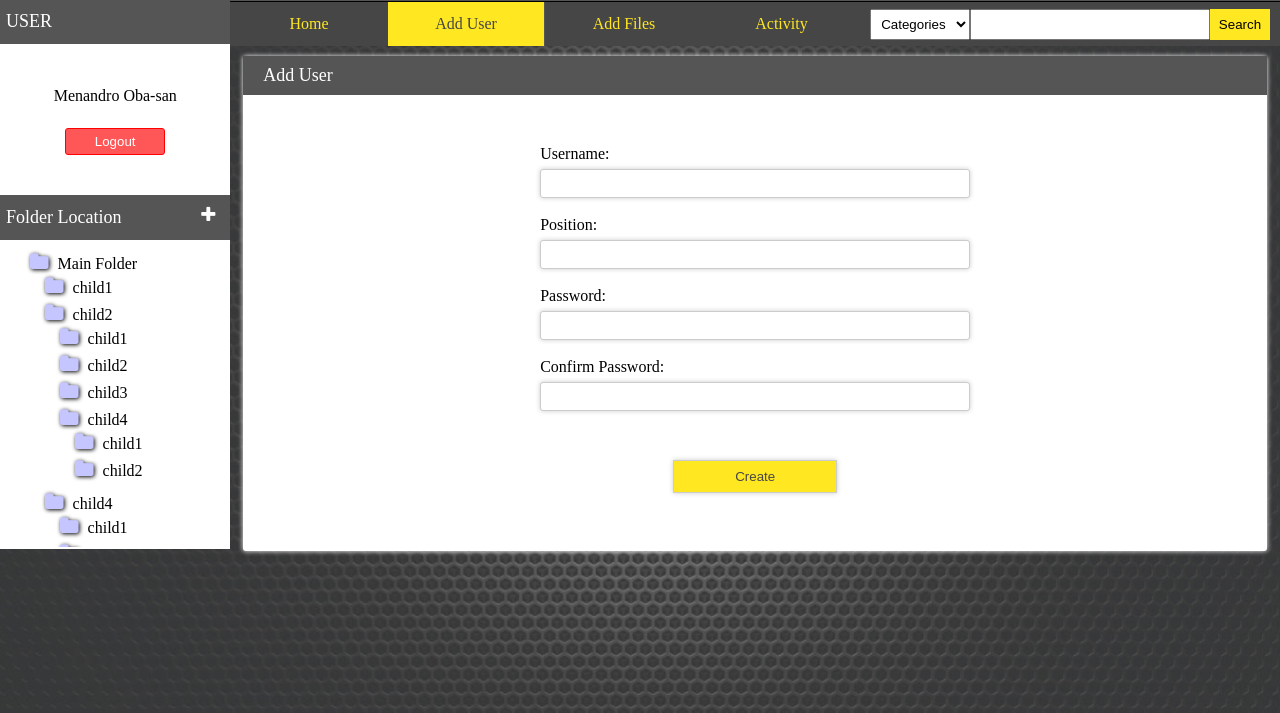
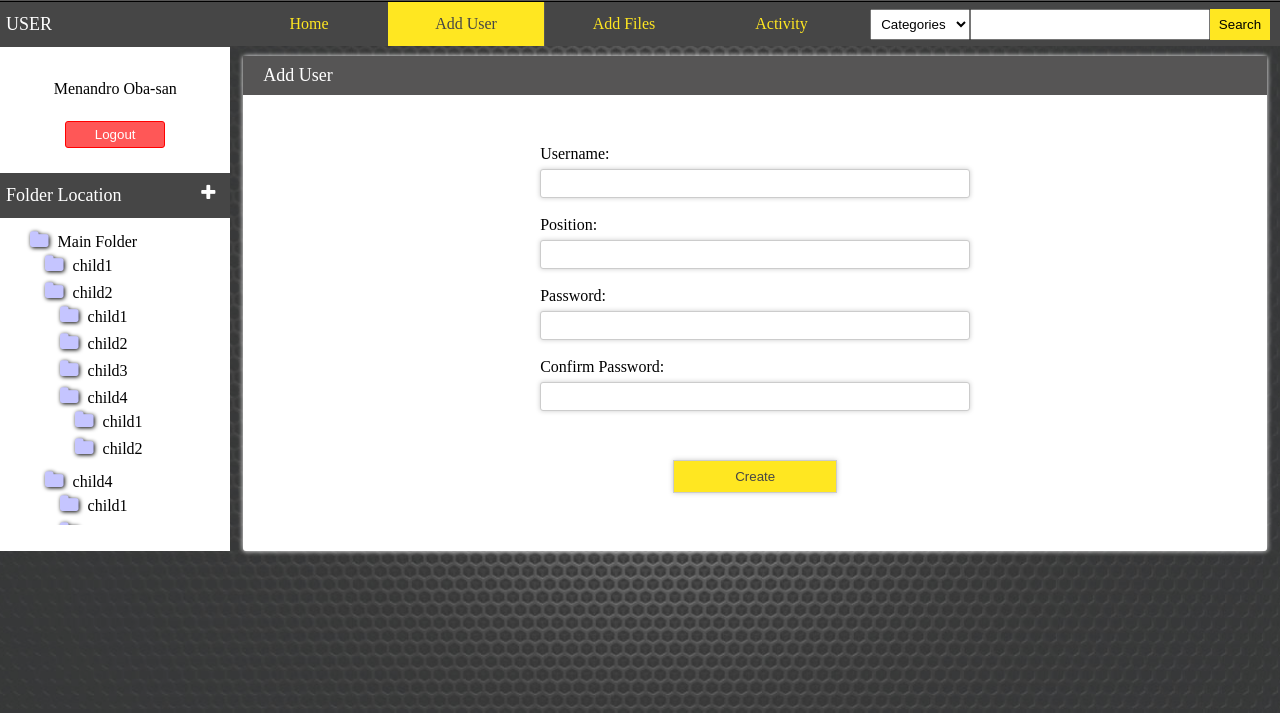
Before and after one commit to DJDigo/data_archiving, a CakePHP app: the page made by app/View/Users/add.ctp in a window 1280 px wide. Shown: the part 87-800 px from the top of the page. Run offline with PHP 8.4 and a stand-in for CakePHP, Linux system fonts and the light colour scheme; the template is opened without the code that fills it, so the values that code supplies are empty; form fields are guessed from the names that the template uses; some libraries are stand-ins or nearby versions.

Commit message:
develop-pogi

```diff
--- a/app/webroot/css/style.css
+++ b/app/webroot/css/style.css
@@ -322,9 +322,10 @@
     box-sizing: border-box;
     min-height: 550px;
     position: fixed;
-    top: 86px;
+    top: 88px;
     left: 0;
     z-index: 2;
+    border-top: 1px solid #000000;
 }
 
 .sidebar-user-image {
@@ -339,11 +340,11 @@
 }
 
 .sidebar-user {
-    padding: 30px 0 0;
+    padding: 20px 0 0;
 }
 
 .sidebar-user-logout {
-    padding: 10px 0 40px;
+    padding: 10px 0 25px;
     text-align: center;
 }
 
@@ -360,7 +361,7 @@
 .sidebar-title {
     font-size: 18px;
     padding: 9px 6px;
-    background: #565555;
+    background: #464646;
     color: #fff;
     position: relative;
 }
```
